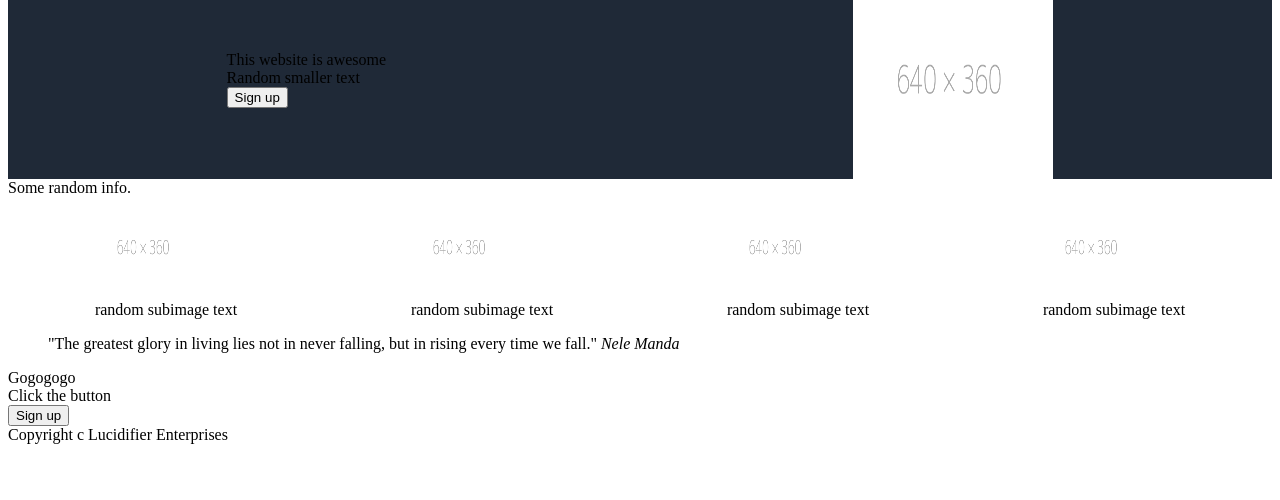
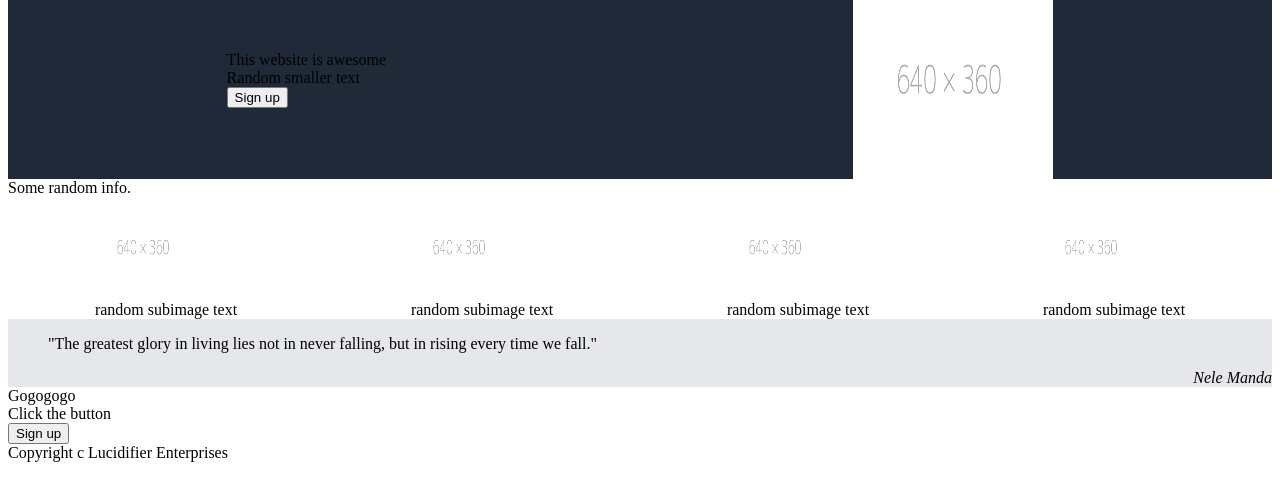
Before and after one commit to Lucidifier/project_site1, a plain HTML site: page index.html in a window 1280 px wide. Shown: the part 56-556 px from the top of the page. Drawn offline with Linux system fonts and the light colour scheme.

Commit message:
add quote part

```diff
--- a/index.html
+++ b/index.html
@@ -44,11 +44,11 @@
             </div>
         </div>
 
-        <div>
+        <div class="quote">
             <blockquote>
             "The greatest glory in living lies not in never falling, but in rising every time we fall."
-            <cite>Nele Manda</cite>
             </blockquote>
+            <cite class="qperson">Nele Manda</cite>
         </div>
 
         <div>
--- a/style.css
+++ b/style.css
@@ -34,3 +34,15 @@
     display: flex;
     justify-content: space-around;
 }
+
+.quote {
+    display: flex;
+    flex-direction: column;
+
+    background-color: #e5e7eb;
+}
+
+
+.qperson {
+    align-self: flex-end;
+}
```
